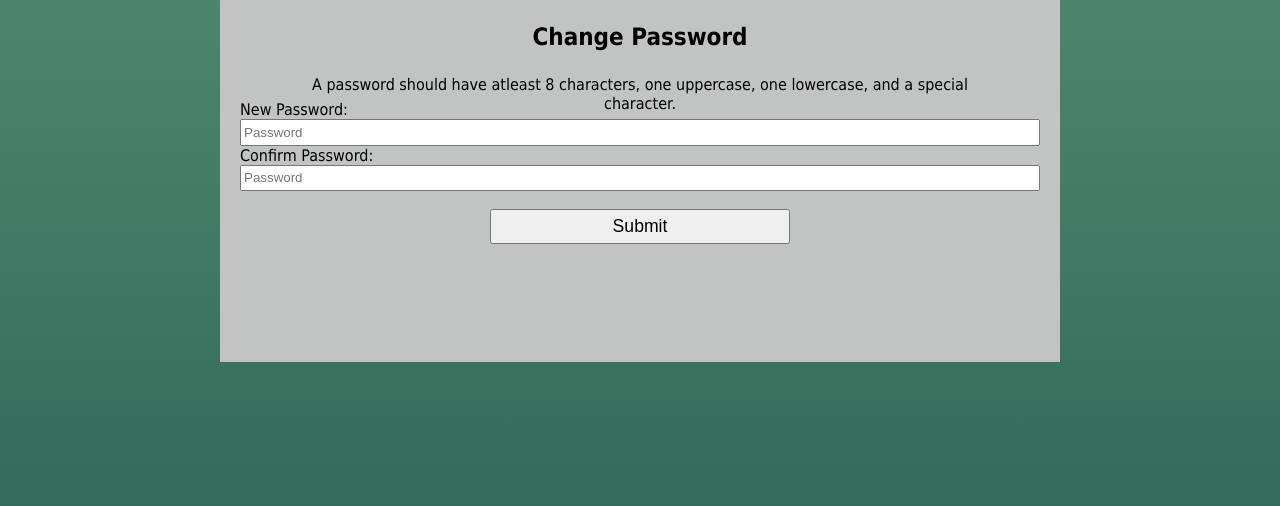
After one commit to greamy/KLFMobileDistroWebForm, a Django app: template KLF_Django/WebForm/templates/WebForm/ChangePassword.html in a window 1280 px wide. The commit adds this page. Shown: the part 544-1050 px from the top of the page. Run offline with Django 4.2, Linux system fonts and the light colour scheme; the template is opened without the code that fills it, so the values that code supplies are empty.

Commit message:
change password

```diff
--- /dev/null
+++ b/KLF_Django/WebForm/static/WebForm/ChangePassword.js
@@ -0,0 +1,11 @@
+function Check(){
+  const Ps = document.getElementById("NPassword").value;
+  const CPs = document.getElementById("CPassword").value;
+  if (Ps != CPs){
+    document.getElementById("warning").style.display = "block";
+    return false;
+  }
+
+
+
+}
--- /dev/null
+++ b/KLF_Django/WebForm/templates/WebForm/ChangePassword.html
@@ -0,0 +1,98 @@
+<html>
+  <style>
+  body {
+  width: auto;
+  height: auto;
+  margin: auto;
+  background-image: linear-gradient(rgb(255,255,255), rgb(78,135,111), rgb(50,107,90));
+  font-family: Tahoma;
+  font-size: 16px;
+  padding: 10%;
+}
+.div{
+  margin: 0 auto;
+  width: 60vw;
+  max-width: 800px;
+  min-width:300px;
+}
+form{
+  background-color: #c2c4c3;
+  width: 80%;
+  margin-left: auto;
+  margin-right: auto;
+  padding: 100px 20px;
+  max-width: 800px
+}
+img{
+  display: flex;
+  max-width: 2000px;
+  margin: 0 auto;
+  padding: 10px 10px;
+  margin-top: -5px;
+}
+input{
+  vertical-align: middle;
+  width: 100%;
+  max-width: 800px;
+  min-width: 300px;
+  margin: 0 auto;
+  padding-bottom: 1em auto;
+  min-height: 2em;
+}
+button{
+  display: block;
+  margin: 1em auto;
+  height: 2em;
+  font-size: 1.1rem;
+  min-width: 300px;
+  max-width: 500px;
+}
+h2{
+  margin: 1em auto;
+  text-align:center;
+}
+a{
+  margin: 1em auto;
+  vertical-align:center;
+  color: red;
+  display:none;
+}
+ #warning{
+  display: none;
+  background-color:white;
+  color: red;
+  text-align: center;
+  width: 50%;
+  margin-left: auto;
+  margin-right: auto;
+  height: 25px;
+}
+#Password-Req{
+  text-align: center;
+  width: 90%;
+  margin-left: auto;
+  margin-right: auto;
+  height: 25px;
+}
+  </style>
+  <div>
+    <form onsubmit="return Check();" action="" method="post">
+      {% csrf_token %}
+      <img src="https://kzoolf.org/files/2014/08/klf-logo.png" alt="Kalamazoo Loaves & Fishes">
+      <h2>Change Password</h2>
+      <div id="Password-Req">
+        <p>A password should have atleast 8 characters, one uppercase, one lowercase, and a special character.</p>
+      </div>
+      <label>New Password:</label>
+      <input id="NPassword" name="Username" placeholder="Password" type="password" required>
+      <div id="warning">
+        <p><b>Password does not match or meet requirements!</b></p>
+      </div>
+      <label>Confirm Password:</label>
+      <input id="CPassword" type="password" name="Password" placeholder="Password" required>
+      <button>Submit</button>
+    </form>
+  </div>
+{% load static %}
+<script src="{% static 'WebForm/ChangePassword.js' %}" type="text/javascript"></script>
+</html>
```
Also changed, not shown: KLF_Django/WebForm/templates/WebForm/admin.html (+25 -1 lines), KLF_Django/WebForm/templates/WebForm/changePasswordSuccess.html (added, +48 -0 lines), KLF_Django/WebForm/views.py (+12 -4 lines), KLF_Django/WebForm/QR_Codes/QR.png, KLF_Django/db.sqlite3.
